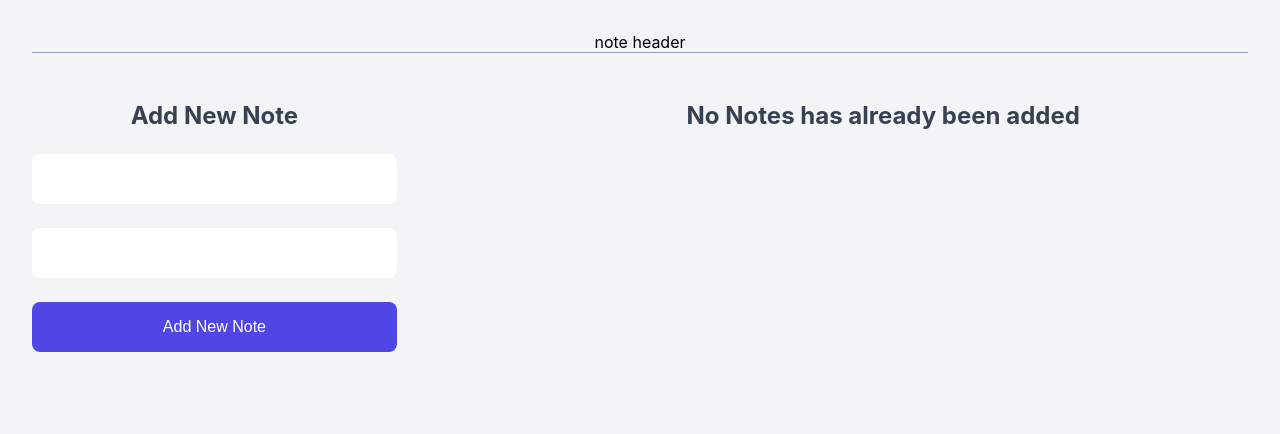
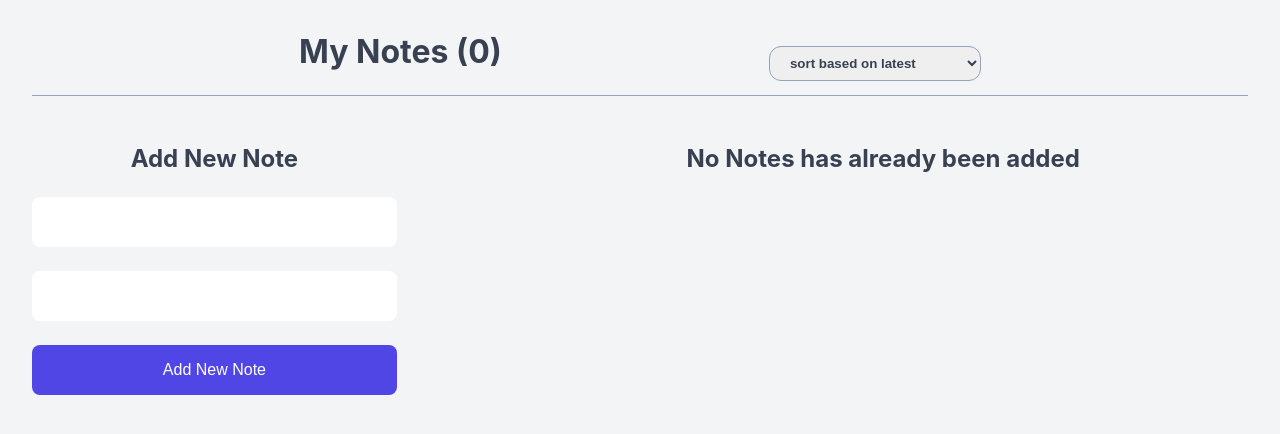
Before and after one commit to ZahraNejati79/NoteApp, a React (Vite) app: page / in a window 1280 px wide. Shown: the top 434 px of the page. Built offline with nearby package versions, Linux system fonts and the light colour scheme.

Commit message:
sorted notes

```diff
--- a/src/App.jsx
+++ b/src/App.jsx
@@ -2,10 +2,13 @@ import { useState } from "react";
 import "./App.css";
 import AddNewNote from "./components/addNewNote";
 import NoteList from "./components/NoteList";
-import StatusNotes from "./components/statusNotes";
+import NoteStatus from "./components/NoteStatus";
+import NoteHeader from "./components/NoteHeader";
 
 const App = () => {
   const [notes, setNotes] = useState([]);
+  const [sortBy, setSortBy] = useState("");
+
   const handleAddNote = (newNote) => {
     setNotes((prevNotes) => [...prevNotes, newNote]);
   };
@@ -25,17 +28,25 @@ const App = () => {
       )
     );
   };
+
   return (
     <div className="container">
-      <div className="note-header">note header</div>
+      <div>
+        <NoteHeader
+          notes={notes}
+          sortBy={sortBy}
+          onSort={(e) => setSortBy(e.target.value)}
+        />
+      </div>
       <div className="note-app">
         <AddNewNote onAddNote={handleAddNote} />
         <div className="note-container">
-          <StatusNotes notes={notes} />
+          <NoteStatus notes={notes} />
           <NoteList
             onDelete={handleDeleteNote}
             onComplete={handleCompleteNote}
             notes={notes}
+            sortBy={sortBy}
           />
         </div>
       </div>
--- /dev/null
+++ b/src/components/NoteHeader.jsx
@@ -0,0 +1,14 @@
+const NoteHeader = ({ notes, sortBy, onSort }) => {
+  return (
+    <div className="note-header">
+      <h1> My Notes ({notes.length})</h1>
+      <select value={sortBy} onChange={onSort}>
+        <option value="latest">sort based on latest</option>
+        <option value="earliest">sort based on earliest</option>
+        <option value="completed">sort based on completed</option>
+      </select>
+    </div>
+  );
+};
+
+export default NoteHeader;
--- a/src/components/NoteList.jsx
+++ b/src/components/NoteList.jsx
@@ -1,9 +1,24 @@
 import NoteItem from "./NoteItem";
 
-const NoteList = ({ notes, onDelete, onComplete }) => {
+const NoteList = ({ notes, onDelete, onComplete, sortBy }) => {
+  let sortedNotes = notes;
+  if (sortBy === "earliest") {
+    sortedNotes = [...notes].sort(
+      (a, b) => new Date(a.createAt) - new Date(b.createAt)
+    );
+  }
+  if (sortBy === "latest") {
+    sortedNotes = [...notes].sort(
+      (a, b) => new Date(b.createAt) - new Date(a.createAt)
+    );
+  }
+  if (sortBy === "completed") {
+    sortedNotes = [...notes].sort((a, b) => a.complete - b.complete);
+  }
+
   return (
     <div>
-      {notes.map((note) => (
+      {sortedNotes.map((note) => (
         <NoteItem
           key={note.id}
           note={note}
--- a/src/components/statusNotes.jsx
+++ b/src/components/NoteStatus.jsx
@@ -1,4 +1,4 @@
-const StatusNotes = ({ notes }) => {
+const NoteStatus = ({ notes }) => {
   const allNotes = notes.length;
   const completedNotes = notes.filter((note) => note.complete).length;
   const unCompletedNotes = allNotes - completedNotes;
@@ -18,4 +18,4 @@ const StatusNotes = ({ notes }) => {
   );
 };
 
-export default StatusNotes;
+export default NoteStatus;
```
